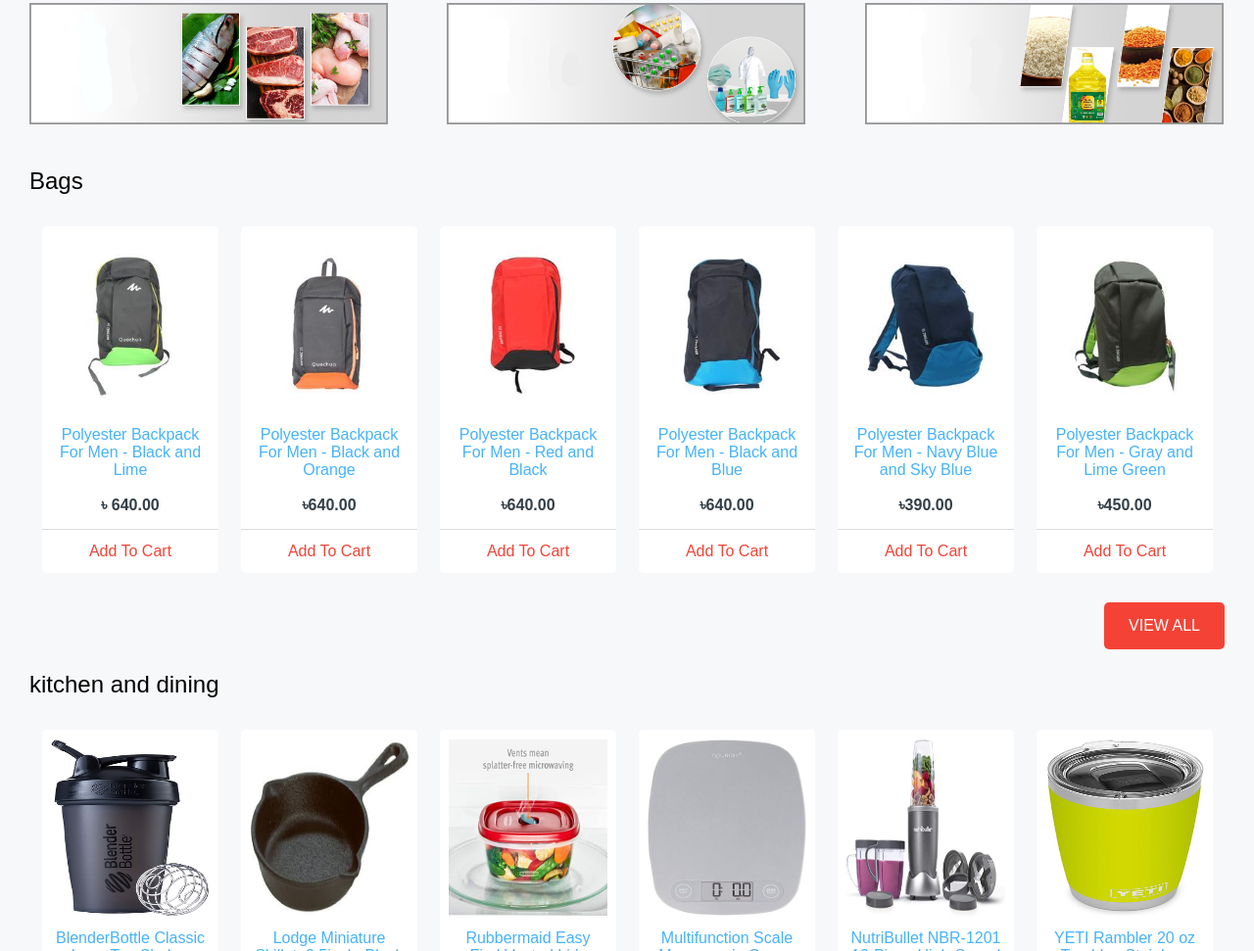
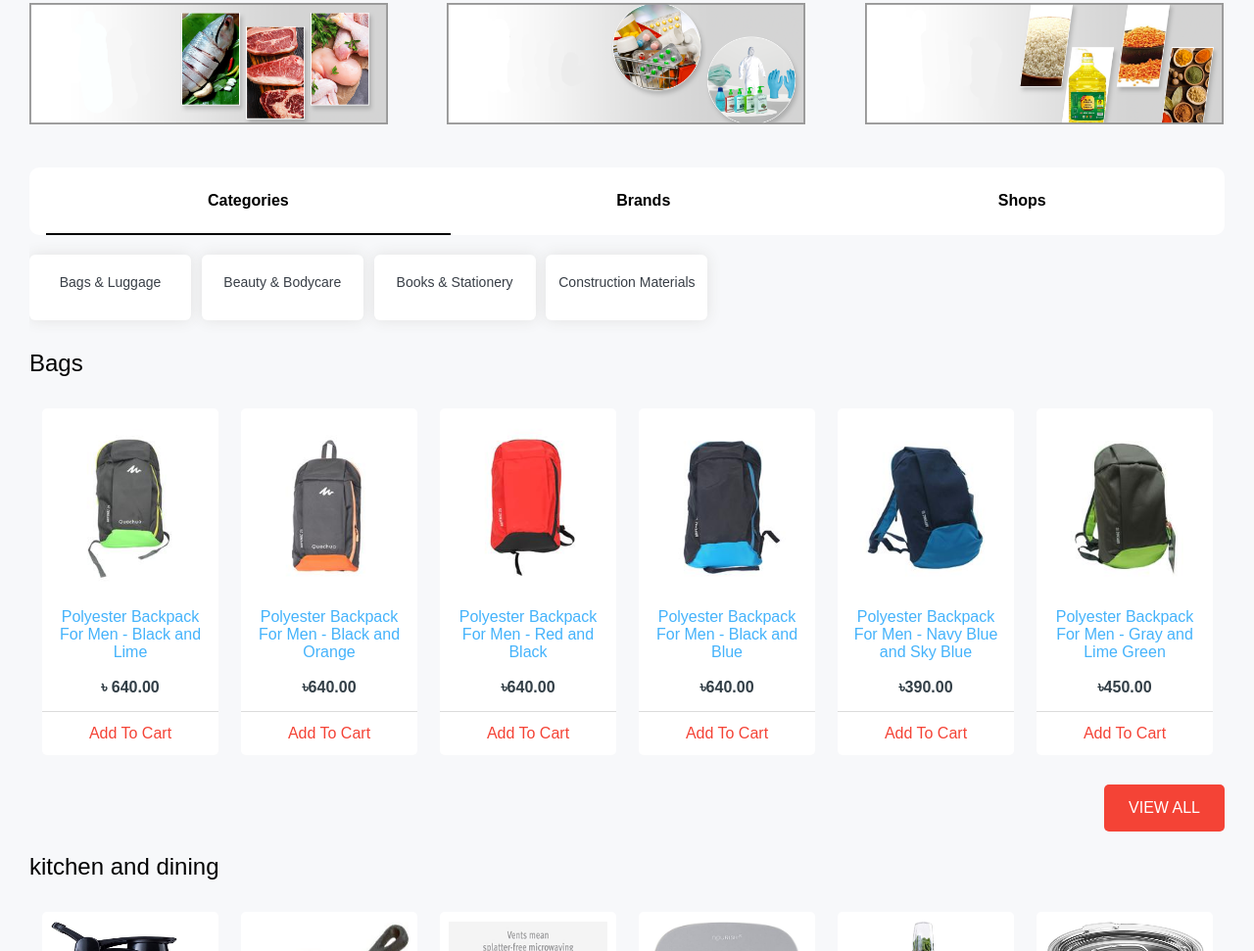
Before and after one commit to AsrafulWeb/E-commerce, a plain HTML site: page index.html in a window 1280 px wide. Shown: the part 779-1750 px from the top of the page at 98% size. Drawn offline with Linux system fonts and the light colour scheme.

Commit message:
Update index.html

```diff
--- a/index.html
+++ b/index.html
@@ -146,7 +146,7 @@
 
 		</div>
     </div>
-    <!-- <div class="container_full categoriesBrandAndShop_bg">
+    <div class="container_full categoriesBrandAndShop_bg">
 		<div class="container fix">
             <div id="categoriesBrandAndShop">
                 <div class="categoriesBrandAndShopMenu">
@@ -182,7 +182,7 @@
                 </section>
             </div>
 		</div>
-    </div>  -->
+    </div>
     <div class="container_full productAllSection_bg">
 		<div class="container fix">
             <div id="productAllSection">
```
